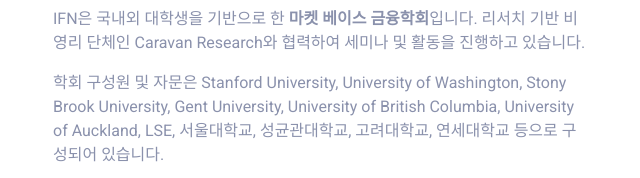
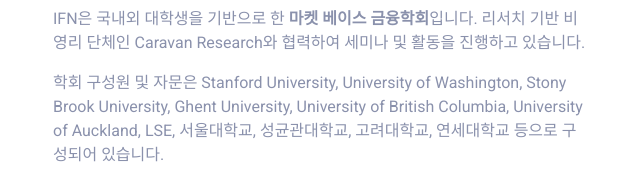
Before and after one commit to Mellene/IFN, a plain HTML site: page about.html in a window 1280 px wide. Shown: the part 622-800 px from the top of the page, 611-1251 px from the left. Drawn offline with nearby package versions, Linux system fonts and the light colour scheme; a web font is replaced by a local one.

Commit message:
Change unversity name

```diff
--- a/about.html
+++ b/about.html
@@ -143,7 +143,7 @@
                         <div class="line"></div>
                         <p class="english">International Finance Network (IFN) is a prestigious finance conference for international students, pursuing a non-profit mission.</p>
                         <p class="korean">IFN은 국내외 대학생을 기반으로 한 <span style="font-weight: bold">마켓 베이스 금융학회</span>입니다. 리서치 기반 비영리 단체인 Caravan Research와 협력하여 세미나 및 활동을 진행하고 있습니다.</p>
-                        <p class="korean">학회 구성원 및 자문은 Stanford University, University of Washington, Stony Brook University, Gent University, University of British Columbia, University of Auckland, LSE, 서울대학교, 성균관대학교, 고려대학교, 연세대학교 등으로 구성되어 있습니다.</p>
+                        <p class="korean">학회 구성원 및 자문은 Stanford University, University of Washington, Stony Brook University, Ghent University, University of British Columbia, University of Auckland, LSE, 서울대학교, 성균관대학교, 고려대학교, 연세대학교 등으로 구성되어 있습니다.</p>
                     </div>
                 </div>
             </div>
```
